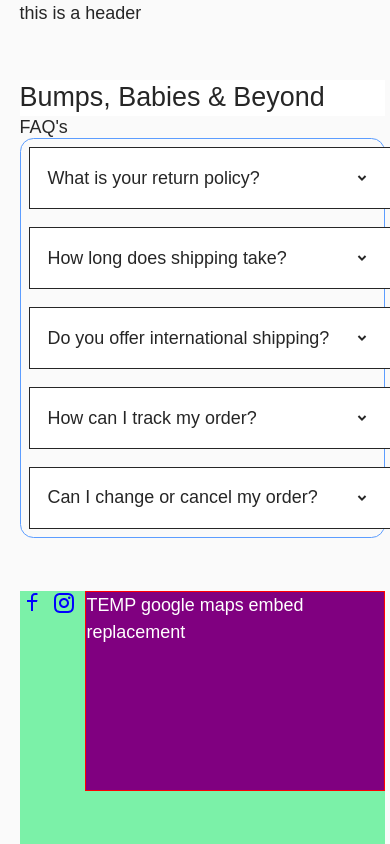
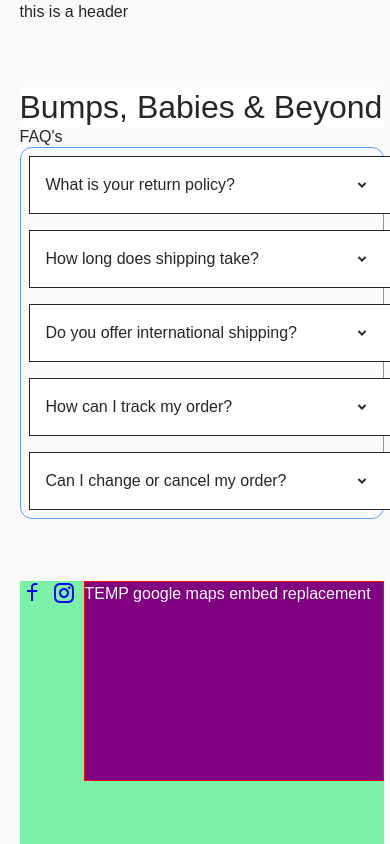
Before and after one commit to codercarl1243/mums-n-bubs-sc, a Next.js app: page / in a window 390 px wide. Built offline with nearby package versions, Linux system fonts and the light colour scheme.

Commit message:
update line heights

```diff
--- a/styles/base/reset.css
+++ b/styles/base/reset.css
@@ -13,7 +13,7 @@
     -moz-text-size-adjust: none;
     -webkit-text-size-adjust: none;
     text-size-adjust: none;
-    font-size: var(--font-size-base);
+    font-size: var(--text-base);
   }
 
   /* Remove default margin in favour of better control in authored CSS */
@@ -55,7 +55,7 @@
   button,
   input,
   label {
-    line-height: var(--line-height-tight);
+    line-height: var(--text-2xl--line-height);
   }
 
   /* Balance text wrapping on headings */
--- a/styles/base/theme.css
+++ b/styles/base/theme.css
@@ -40,19 +40,24 @@
 
 @theme {
   /* Small text: minimum 14px, scales up to ~16px */
-  --font-size-sm: clamp(0.875rem, 0.875rem + 0.3vw, 1rem);
+  --text-sm: clamp(0.875rem, 0.875rem + 0.3vw, 1rem);
+  --text-sm--line-height: 1.625;
 
   /* Base font size: min 16px, max ~20px */
-  --font-size-base: clamp(1rem, 1rem + 0.5vw, 1.25rem);
+  --text-base: clamp(1rem, 0.875rem + 0.5vw, 1.25rem);
+  --text-lg--line-height: 1.5;
 
   /* Large: min 20px, max ~28px */
-  --font-size-lg: clamp(1.25rem, 1.25rem + 1vw, 1.75rem);
+  --text-lg: clamp(1.25rem, 1rem + 1vw, 1.75rem);
+  --text-lg--line-height: 1.375;
 
   /* XL: headings min 24px, max ~40px*/
-  --font-size-xl: clamp(1.5rem, 1.5rem + 1.5vw, 2.5rem);
+  --text-xl: clamp(1.5rem, 1.25rem + 1.5vw, 2.5rem);
+  --text-xl--line-height: 1.375;
 
   /* 2XL: for hero text etc. min 32px, max ~56px */
-  --font-size-2xl: clamp(2rem, 2rem + 2vw, 3.5rem);
+  --text-2xl: clamp(2rem, 1.5rem + 2vw, 3.5rem);
+  --text-2xl--line-height: 1.25;
 
   /* Font Weights */
   --font-weight-light: 300;
@@ -60,14 +65,6 @@
   --font-weight-medium: 500;
   --font-weight-semibold: 600;
   --font-weight-bold: 700;
-
-  /* Line Heights */
-  --line-height-none: 1;
-  --line-height-tight: 1.25;
-  --line-height-snug: 1.375;
-  --line-height-normal: 1.5;
-  --line-height-relaxed: 1.625;
-  --line-height-loose: 2;
 
   --font-sans: var(--font-main);
   --font-mono: var(--font-accent);
```
